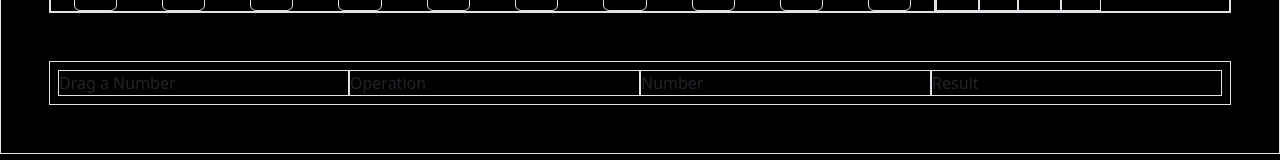
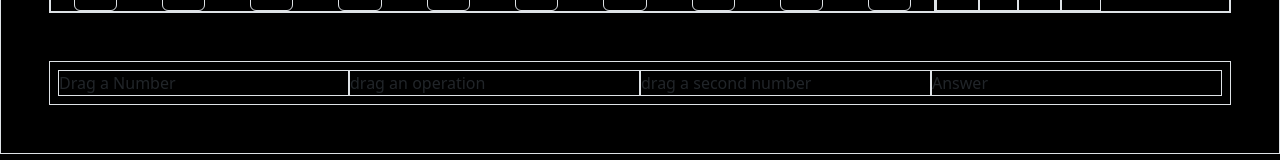
Before and after one commit to Pantaleon-Arkady/React-FrontEnd, a React (Vite) app: page /operation-app in a window 1280 px wide. Shown: the part 120-280 px from the top of the page. Built offline with nearby package versions, Linux system fonts and the light colour scheme.

Commit message:
operation drag and drag over

```diff
--- a/src/components/Operations.jsx
+++ b/src/components/Operations.jsx
@@ -4,7 +4,7 @@ import { useState } from "react";
 function Operation() {
     const [firstNumber, setFirstNumber] = useState();
     const [secondNumber, setSecondNumber] = useState();
-    const [operation, setOperation] = useState();
+    const [basicOperation, setBasicOperation] = useState();
 
     const range = (start, end, step = 1) => {
         Array.from()
@@ -22,7 +22,7 @@ function Operation() {
         console.log("dragging number: " + number)
     }
 
-    const numberDragOver = (ev) => {
+    const elementDragOver = (ev) => {
         ev.preventDefault();
     }
 
@@ -34,6 +34,22 @@ function Operation() {
         console.log("first Number: " + firstNumberData);
 
         setFirstNumber(firstNumberData);
+    }
+
+    const secondNumberDrop = (ev) => {
+        ev.preventDefault();
+
+        const numberValue = ev.dataTransfer.getData("draggedNumber");
+
+        console.log("second Number: " + numberValue);
+
+        setSecondNumber(numberValue);
+    }
+
+    const dragOperation = (ev, operation) => {
+        ev.dataTransfer.setData("draggedOperation", operation)
+
+        console.log("dragging operation: " + operation)
     }
 
     return (
@@ -67,24 +83,28 @@ function Operation() {
                         <div
                             className="border px-3 py-2"
                             draggable
+                            onDragStart={(ev) => dragOperation(ev, "+")}
                         >
                             +
                         </div>
                         <div
                             className="border px-3 py-2"
                             draggable
+                            onDragStart={(ev) => dragOperation(ev, "-")}
                         >
                             -
                         </div>
                         <div
                             className="border px-3 py-2"
                             draggable
+                            onDragStart={(ev) => dragOperation(ev, "*")}
                         >
                             *
                         </div>
                         <div
                             className="border px-3 py-2"
                             draggable
+                            onDragStart={(ev) => dragOperation(ev, "/")}
                         >
                             /
                         </div>
@@ -93,14 +113,27 @@ function Operation() {
                 <div className="w-100 border d-flex flex-row p-2 mt-5">
                     <div
                         className="w-25 border"
-                        onDragOver={numberDragOver}
+                        onDragOver={elementDragOver}
                         onDrop={(ev) => firstNumberDrop(ev)}
                     >
                         {firstNumber ? firstNumber : "Drag a Number"}
                     </div>
-                    <div className="w-25 border">Operation</div>
-                    <div className="w-25 border">Number</div>
-                    <div className="w-25 border">Result</div>
+                    <div
+                        className="w-25 border"
+                        onDragOver={elementDragOver}
+                    >
+                        {basicOperation ? basicOperation : "drag an operation"}
+                    </div>
+                    <div
+                        className="w-25 border"
+                        onDragOver={elementDragOver}
+                        onDrop={(ev) => secondNumberDrop(ev)}
+                    >
+                        {secondNumber ? secondNumber : "drag a second number"}
+                    </div>
+                    <div className="w-25 border">
+                        Answer
+                    </div>
                 </div>
             </div>
         </div>
```
